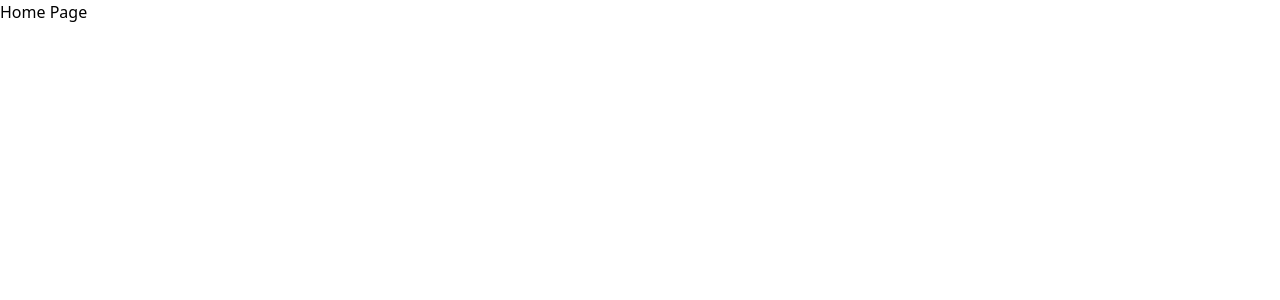
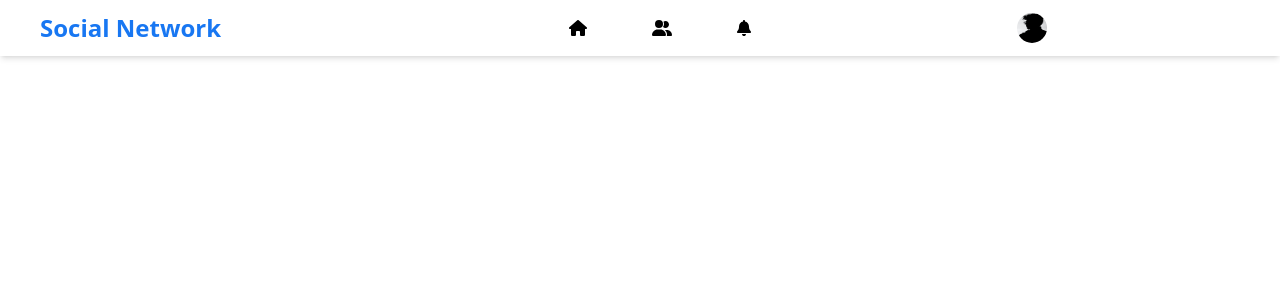
Before and after one commit to HelloBrijesh/Social-Network-MERN, a React (Vite) app in the folder client/: page /home in a window 1280 px wide. Shown: the top 300 px of the page. Built offline with nearby package versions, Linux system fonts and the light colour scheme.

Commit message:
Feat : created navabar

```diff
--- a/client/package.json
+++ b/client/package.json
@@ -10,6 +10,11 @@
     "preview": "vite preview"
   },
   "dependencies": {
+    "@fortawesome/fontawesome-svg-core": "^6.4.2",
+    "@fortawesome/free-brands-svg-icons": "^6.4.2",
+    "@fortawesome/free-regular-svg-icons": "^6.4.2",
+    "@fortawesome/free-solid-svg-icons": "^6.4.2",
+    "@fortawesome/react-fontawesome": "^0.2.0",
     "axios": "^1.5.0",
     "react": "^18.2.0",
     "react-dom": "^18.2.0",
--- /dev/null
+++ b/client/src/components/Navbar.jsx
@@ -0,0 +1,36 @@
+import { FontAwesomeIcon } from "@fortawesome/react-fontawesome";
+import { faHouse } from "@fortawesome/free-solid-svg-icons";
+import { faUserGroup } from "@fortawesome/free-solid-svg-icons";
+import { faBell } from "@fortawesome/free-solid-svg-icons";
+
+const Navbar = () => {
+  return (
+    <>
+      <nav className="flex justify-between py-3 items-center shadow-md">
+        <div className="w-2/5 text-blue text-2xl font-bold ms-10">
+          Social Network
+        </div>
+        <div className="flex w-1/5 justify-around">
+          <div>
+            <FontAwesomeIcon icon={faHouse} />
+          </div>
+          <div>
+            <FontAwesomeIcon icon={faUserGroup} />
+          </div>
+          <div>
+            <FontAwesomeIcon icon={faBell} />
+          </div>
+        </div>
+        <div className="w-2/5">
+          <img
+            src="profileImage.jpg"
+            alt=""
+            className="w-[30px] h-[30px] rounded-full mx-auto"
+          />
+        </div>
+      </nav>
+    </>
+  );
+};
+
+export default Navbar;
--- a/client/src/pages/Home.jsx
+++ b/client/src/pages/Home.jsx
@@ -1,9 +1,11 @@
+import Navbar from "../components/Navbar";
+
 const Home = () => {
   return (
     <>
-      <h1>Home Page</h1>
+      <Navbar />
     </>
-  )
+  );
 };
 
 export default Home;
```
Also changed, not shown: 1 other file (tests, documents, lock files or other folders).
